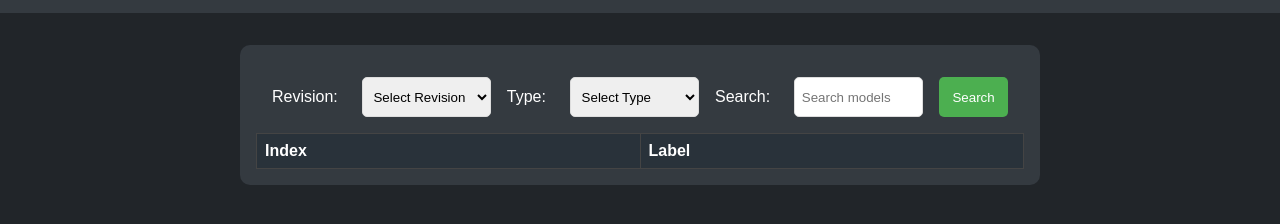
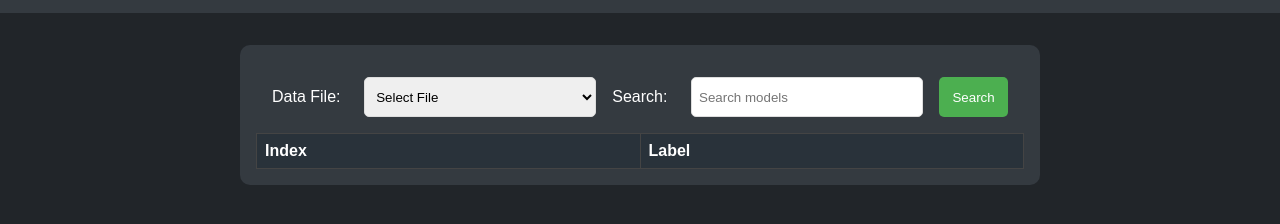
Before and after one commit to J3sven/rs-model-lookup, a plain HTML site: page index.html in a window 1280 px wide. Shown: the part 56-280 px from the top of the page. Drawn offline with Linux system fonts and the light colour scheme.

Commit message:
expanded data and simplified form

```diff
--- a/index.html
+++ b/index.html
@@ -78,23 +78,27 @@
     </div>
     <div class="container">
       <form>
-        <label for="revision">Revision:</label>
-        <select id="revision" name="revision" required>
-          <option value="">Select Revision</option>
-          <option value="hd">hd</option>
-          <option value="554">554</option>
-          <option value="592">592</option>
-          <option value="643">643</option>
-          <option value="718">718</option>
-          <option value="910">910</option>
-        </select>
-        <label for="type">Type:</label>
-        <select id="type" name="type" required>
-          <option value="">Select Type</option>
-          <option value="obj">obj</option>
-          <option value="item">item</option>
-          <option value="npc">npc</option>
-          <option value="gfx">gfx</option>
+        <label for="data-file">Data File:</label>
+        <select id="data-file" name="data-file" required>
+            <option value="">Select File</option>
+            <option value="554-npc">554-npc</option>
+            <option value="554-obj">554-obj</option>
+            <option value="592-npc">592-npc</option>
+            <option value="592-obj">592-obj</option>
+            <option value="643-gfx">643-gfx</option>
+            <option value="643-item">643-item</option>
+            <option value="643-npc">643-npc</option>
+            <option value="643-obj">643-obj</option>
+            <option value="718-item">718-item</option>
+            <option value="718-obj">718-obj</option>
+            <option value="910-item">910-item</option>
+            <option value="910-obj">910-obj</option>
+            <option value="910-obj.txt">910-obj.txt</option>
+            <option value="hd-anim">hd-anim</option>
+            <option value="hd-gfx">hd-gfx</option>
+            <option value="hd-item">hd-item</option>
+            <option value="hd-npc">hd-npc</option>
+            <option value="hd-obj">hd-obj</option>
         </select>
         <label for="search-box">Search:</label>
         <input type="text" id="search-box" placeholder="Search models">
@@ -119,16 +123,16 @@
         searchForm.addEventListener("submit", (event) => {
           event.preventDefault(); // Prevent default form submission
 
-          const revision = document.getElementById("revision").value;
-          const type = document.getElementById("type").value;
+          const dataFile = document.getElementById("data-file").value;
+
           const searchTerm = searchBox.value.toLowerCase(); // Convert search term to lowercase
 
-          if (!revision || !type) {
-            alert("Please select both revision and type.");
+          if (!dataFile) {
+            alert("Please select a data file.");
             return;
           }
 
-          const filename = `data/${revision}-${type}.json`; // Construct filename based on selection
+          const filename = `data/${dataFile}.json`; // Construct filename based on selection
           fetch(filename)
             .then(response => response.json())
             .then(data => {
@@ -137,11 +141,11 @@
             })
             .catch(error => {
               console.error("Error fetching data:", error);
-              alert(`Failed to retrieve data, data matching ${revision}-${type} may not exist.`);
+              alert(`Failed to retrieve data, data file ${dataFile} may not exist.`);
             });
         });
 
-        // Fuzzy search function (replace with your preferred library)
+
         function fuzzySearch(searchTerm, data) {
           // Implement your fuzzy search logic here
           // This is a basic example using string search
```
